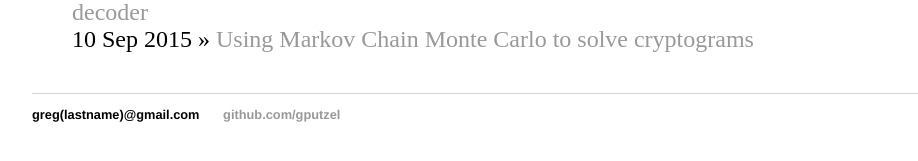
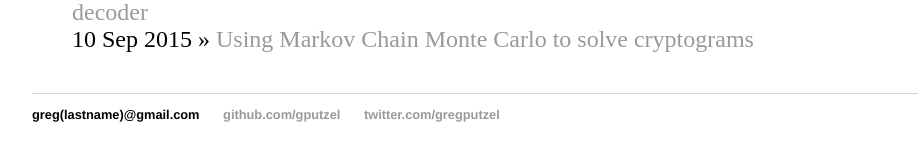
Before and after one commit to gputzel/gputzel.github.io, a Jekyll site: the page built from index.html, in a window 1280 px wide. Shown: the part 173-334 px from the top of the page, without its empty margins (160-1078 px from the left). Built offline with Jekyll 4.4.1, drawn with Linux system fonts in a browser that asks for light colours.

Commit message:
Add Twitter link

```diff
--- a/_layouts/default.html
+++ b/_layouts/default.html
@@ -21,6 +21,7 @@
             <ul>
             <li>greg(lastname)@gmail.com</li>
             <li><a href="https://github.com/gputzel">github.com/gputzel</a></li>
+            <li><a href="https://twitter.com/gregputzel">twitter.com/gregputzel</a></li>
             </ul>
 		</footer>
 	</body>
```
